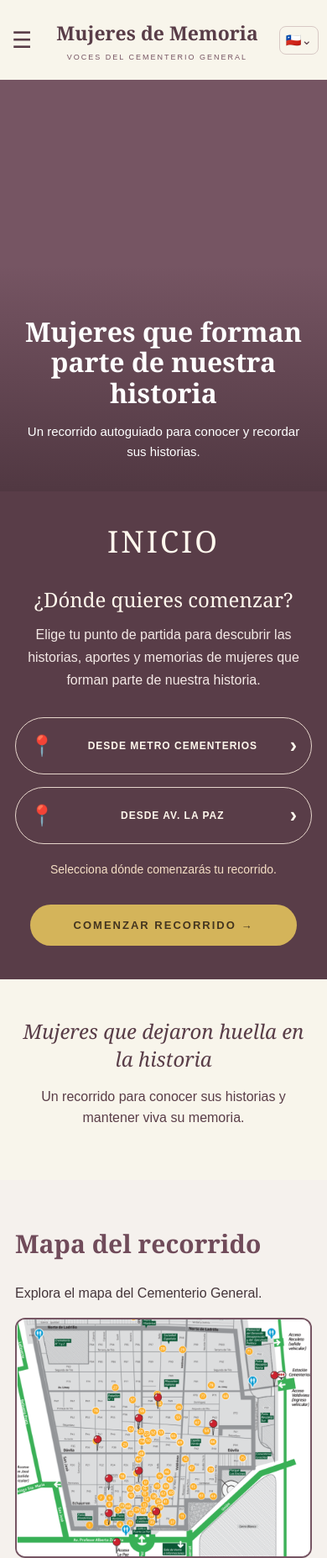
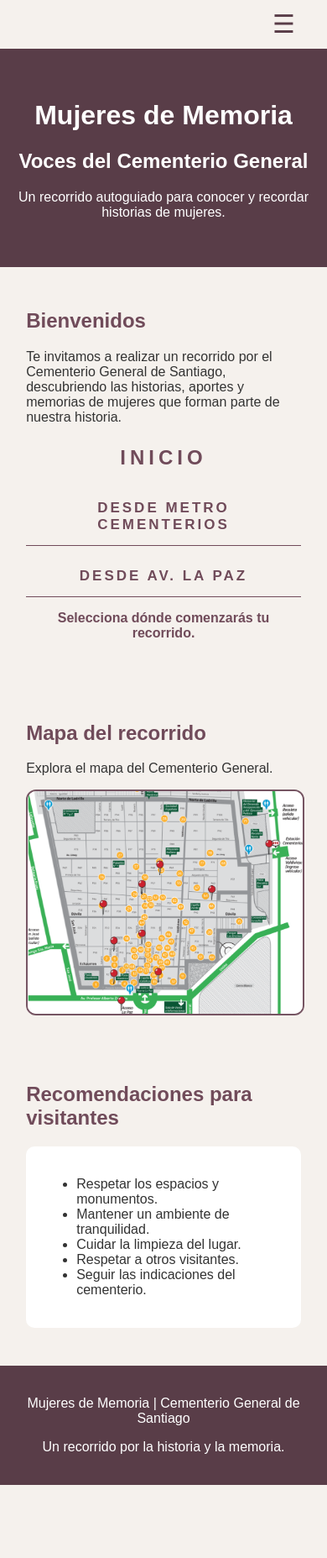
Before and after one commit to antchaveza-coder/Mujeres-de-memoria-, a plain HTML site: page index.html in a window 390 px wide. Shown: the top 1855 px of the page at 84% size. After the commit the page ends 1768 px from the top, so only its background shows below. Drawn offline with Linux system fonts and the light colour scheme.

Commit message:
Update index.html

```diff
--- a/index.html
+++ b/index.html
@@ -1,285 +1,167 @@
-
 <!DOCTYPE html>
 <html lang="es">
 <head>
 <meta charset="UTF-8">
 <meta name="viewport" content="width=device-width, initial-scale=1.0">
-<title>Mujeres de Memoria | Voces del Cementerio General</title>
+<title>Mujeres de Memoria</title>
 
 <style>
-* {
-  box-sizing: border-box;
-}
-
-html {
-  scroll-behavior: smooth;
-}
-
 body {
   margin: 0;
   font-family: Arial, sans-serif;
   background: #f5f1ed;
-  color: #44353a;
+  color: #333;
 }
 
-/* ENCABEZADO */
 header {
-  background: #f8f5eb;
-  color: #593d48;
-  min-height: 115px;
-  padding: 18px 5%;
-  display: flex;
-  align-items: center;
-  justify-content: space-between;
-  position: relative;
-  z-index: 10;
+  background: #593d48;
+  color: white;
+  text-align: center;
+  padding: 40px 15px;
 }
 
-.logo {
-  text-align: center;
-  flex: 1;
+/* Menú superior */
+.barra-menu {
+  height: 58px;
+  background: #f5f1ed;
+  display: flex;
+  justify-content: flex-end;
+  align-items: center;
+  padding: 0 28px;
+  position: relative;
+  z-index: 100;
 }
 
-.logo h1 {
-  font-family: Georgia, serif;
-  font-size: 34px;
-  margin: 0;
+.boton-menu {
+  background: transparent;
+  border: 0;
   color: #593d48;
+  font-size: 30px;
+  line-height: 1;
+  cursor: pointer;
+  padding: 7px 10px;
 }
 
-.logo p {
-  font-size: 13px;
-  letter-spacing: 4px;
-  margin: 8px 0 0;
-  color: #765563;
+.menu-desplegable {
+  display: none;
+  position: absolute;
+  top: 50px;
+  right: 22px;
+  width: 245px;
+  background: #fff;
+  border: 1px solid #e2d7dc;
+  border-radius: 9px;
+  box-shadow: 0 8px 22px rgba(45, 25, 35, .16);
+  overflow: hidden;
 }
 
-.menu-btn {
-  background: transparent;
-  border: none;
-  color: #593d48;
-  font-size: 32px;
-  cursor: pointer;
-  padding: 5px 12px;
-}
-
-.idioma {
-  border: 1px solid #d8c9c5;
-  background: transparent;
-  padding: 10px;
-  border-radius: 8px;
-  font-size: 20px;
-}
-
-/* MENÚ DESPLEGABLE */
-nav {
-  display: none;
-  background: #263f29;
-  padding: 15px 5%;
-  position: absolute;
-  top: 115px;
-  left: 0;
-  width: 100%;
-  z-index: 20;
-}
-
-nav.abierto {
+.menu-desplegable.abierto {
   display: block;
 }
 
-nav a {
+.menu-desplegable button {
   display: block;
+  width: 100%;
+  text-align: left;
+  padding: 15px 18px;
+  border: 0;
+  border-bottom: 1px solid #eee7ea;
+  background: white;
+  color: #593d48;
+  font-size: 15px;
+  cursor: pointer;
+}
+
+.menu-desplegable button:last-child {
+  border-bottom: 0;
+}
+
+.menu-desplegable button:hover {
+  background: #f5eef1;
+}
+
+section {
+  padding: 30px 8%;
+}
+
+h2 {
+  color: #704b5a;
+}
+
+.boton-comenzar {
+  background: #704b5a;
   color: white;
-  text-decoration: none;
-  padding: 20px 12px;
-  border-bottom: 1px solid rgba(255,255,255,0.12);
+  border: none;
+  padding: 16px 30px;
+  border-radius: 10px;
   font-size: 17px;
   font-weight: bold;
+  cursor: pointer;
+  margin-top: 15px;
 }
 
-nav a:hover {
-  color: #d2b65b;
+.boton-comenzar:hover {
+  background: #593d48;
 }
 
-nav a:last-child {
-  border-bottom: none;
+.seleccion-inicio {
+  text-align: center;
+  margin: 25px auto 10px;
+  max-width: 760px;
 }
 
-/* IMAGEN PRINCIPAL */
-.portada {
-  height: 520px;
-  position: relative;
-  display: flex;
-  align-items: flex-end;
-  justify-content: center;
-  background:
-    linear-gradient(to bottom, transparent 45%, rgba(35,20,25,0.45)),
-    url("./cementerio-general.jpg") center 45% / cover no-repeat,
-    #765563;
+.seleccion-inicio h3 {
+  color: #704b5a;
+  letter-spacing: 5px;
+  font-size: 24px;
+  margin-bottom: 22px;
 }
 
-.portada-contenido {
-  text-align: center;
-  color: white;
-  padding: 35px 20px;
-  width: 100%;
-}
-
-.portada-contenido h2 {
-  font-family: Georgia, serif;
-  color: white;
-  font-size: 43px;
-  line-height: 1.15;
-  margin: 0 auto 15px;
-  max-width: 850px;
-}
-
-.portada-contenido p {
-  font-size: 18px;
-  line-height: 1.6;
-  max-width: 650px;
-  margin: 0 auto;
-}
-
-/* SECCIÓN INICIO */
-#inicio {
-  padding: 45px 7% 55px;
-  background: #593d48;
-  color: #fff8ed;
-  text-align: center;
-}
-
-#inicio h2 {
-  color: #fff8ed;
-  font-family: Georgia, serif;
-  font-size: 45px;
-  font-weight: normal;
-  margin: 0 auto 28px;
-  letter-spacing: 3px;
-}
-
-#inicio h3 {
-  color: #fff8ed;
-  font-family: Georgia, serif;
-  font-size: 28px;
-  font-weight: normal;
-  margin: 0 0 12px;
-}
-
-.texto-inicio {
-  max-width: 700px;
-  margin: 0 auto 30px;
-  font-size: 16px;
-  line-height: 1.7;
-  color: #f4e9e6;
-}
-
-/* OPCIONES DE RECORRIDO */
 .botones-origen {
-  max-width: 750px;
-  margin: 30px auto 20px;
   display: flex;
   flex-direction: column;
-  gap: 15px;
+  align-items: center;
+  gap: 12px;
 }
 
 .boton-origen {
-  width: 100%;
-  min-height: 75px;
   background: transparent;
-  color: #fff8ed;
-  border: 1px solid #e7d6cc;
-  border-radius: 35px;
-  padding: 15px 25px;
-  font-size: 16px;
+  color: #704b5a;
+  border: 0;
+  border-bottom: 1px solid #704b5a;
+  padding: 14px 12px;
+  width: min(100%, 520px);
+  font-size: 17px;
   font-weight: bold;
-  letter-spacing: 2px;
+  letter-spacing: 3px;
   cursor: pointer;
-  transition: 0.25s;
-  display: flex;
-  align-items: center;
-  justify-content: space-between;
-  gap: 15px;
+  transition: background 0.2s, color 0.2s;
 }
 
 .boton-origen:hover,
 .boton-origen.seleccionado {
-  background: #f0d18a;
-  border-color: #f0d18a;
-  color: #49352d;
+  background: #704b5a;
+  color: white;
 }
 
-.icono-origen {
-  font-size: 24px;
-}
-
-.flecha {
-  font-size: 25px;
+.boton-origen:disabled {
+  opacity: 0.65;
+  cursor: default;
 }
 
 #mensajeOrigen {
-  color: #f5dfc5;
+  color: #704b5a;
+  font-weight: bold;
   min-height: 22px;
-  margin: 20px auto;
-  font-size: 14px;
-  line-height: 1.5;
+  margin-top: 16px;
 }
 
-/* BOTÓN COMENZAR */
-.boton-comenzar {
-  display: inline-block;
-  background: #d4b45a;
-  color: #44351f;
-  border: none;
-  border-radius: 35px;
-  padding: 18px 40px;
-  font-size: 16px;
-  font-weight: bold;
-  letter-spacing: 2px;
-  cursor: pointer;
-  margin-top: 10px;
-  transition: 0.25s;
-}
-
-.boton-comenzar:hover {
-  background: #ead18b;
-  transform: translateY(-2px);
-}
-
-/* FRASE INFERIOR */
-.frase-portada {
+.bienvenida-audio {
+  background: white;
+  padding: 20px;
+  margin-top: 20px;
+  border-radius: 12px;
   text-align: center;
-  padding: 45px 20px;
-  background: #f8f5eb;
-  color: #593d48;
-}
-
-.frase-portada h2 {
-  font-family: Georgia, serif;
-  font-size: 30px;
-  font-style: italic;
-  font-weight: normal;
-  margin: 0 0 15px;
-}
-
-.frase-portada p {
-  line-height: 1.6;
-}
-
-/* AUDIO DE BIENVENIDA */
-.bienvenida-audio {
-  max-width: 700px;
-  background: #fff;
-  color: #593d48;
-  padding: 25px;
-  margin: 25px auto 0;
-  border-radius: 10px;
-}
-
-.bienvenida-audio h3 {
-  color: #593d48 !important;
-  font-family: Arial, sans-serif !important;
-  font-size: 21px !important;
 }
 
 .bienvenida-audio audio {
@@ -287,27 +169,6 @@ nav a:last-child {
   max-width: 450px;
 }
 
-#mensajeBienvenida {
-  color: #765563;
-  font-size: 14px;
-}
-
-/* SECCIONES GENERALES */
-section.contenido {
-  padding: 40px 8%;
-}
-
-section.contenido h2 {
-  color: #704b5a;
-  font-family: Georgia, serif;
-  font-size: 30px;
-}
-
-section.contenido > p {
-  line-height: 1.7;
-}
-
-/* MAPA */
 .mapa {
   width: 100%;
   text-align: center;
@@ -323,7 +184,6 @@ section.contenido > p {
   border: 2px solid #765563;
 }
 
-/* HISTORIAS */
 .card {
   background: white;
   padding: 20px;
@@ -377,98 +237,14 @@ section.contenido > p {
   font-weight: bold;
 }
 
-/* RECOMENDACIONES */
-.recomendaciones {
-  background: white;
-  padding: 20px;
-  border-radius: 10px;
-  line-height: 2;
-}
-
-/* PIE DE PÁGINA */
 footer {
   background: #593d48;
   color: white;
   text-align: center;
-  padding: 25px 15px;
-  line-height: 1.7;
+  padding: 20px;
 }
 
-/* ADAPTACIÓN A CELULARES */
-@media (max-width: 650px) {
-  header {
-    min-height: 95px;
-    padding: 15px 10px;
-  }
-
-  .logo h1 {
-    font-size: 23px;
-  }
-
-  .logo p {
-    font-size: 9px;
-    letter-spacing: 2px;
-  }
-
-  .menu-btn {
-    font-size: 27px;
-    padding: 4px;
-  }
-
-  .idioma {
-    font-size: 15px;
-    padding: 7px;
-  }
-
-  nav {
-    top: 95px;
-  }
-
-  .portada {
-    height: 490px;
-  }
-
-  .portada-contenido h2 {
-    font-size: 32px;
-  }
-
-  .portada-contenido p {
-    font-size: 15px;
-  }
-
-  #inicio {
-    padding: 35px 18px 40px;
-  }
-
-  #inicio h2 {
-    font-size: 36px;
-  }
-
-  #inicio h3 {
-    font-size: 24px;
-  }
-
-  .boton-origen {
-    font-size: 12px;
-    letter-spacing: 1px;
-    padding: 13px 16px;
-    min-height: 68px;
-  }
-
-  .boton-comenzar {
-    width: 90%;
-    padding: 17px 15px;
-    font-size: 13px;
-  }
-
-  .frase-portada h2 {
-    font-size: 24px;
-  }
-
-  section.contenido {
-    padding: 30px 18px;
-  }
-
+@media (max-width: 600px) {
   .card {
     flex-direction: column;
     align-items: flex-start;
@@ -486,79 +262,66 @@ footer {
 
 <body>
 
-<!-- ENCABEZADO -->
-<header>
-  <button class="menu-btn" id="menuBtn" aria-label="Abrir menú"
-          aria-expanded="false">☰</button>
+<!-- MENÚ DESPLEGABLE -->
+<div class="barra-menu">
+  <button class="boton-menu" id="botonMenu" type="button"
+          aria-label="Abrir menú" aria-expanded="false"
+          aria-controls="menuDesplegable">☰</button>
 
-  <div class="logo">
-    <h1>Mujeres de Memoria</h1>
-    <p>VOCES DEL CEMENTERIO GENERAL</p>
-  </div>
-
-  <div class="idioma" aria-label="Idioma español">🇨🇱⌄</div>
-</header>
-
-<!-- MENÚ -->
-<nav id="menu">
-  <a href="#inicio">Inicio</a>
-  <a href="#recorrido">Recorrido</a>
-  <a href="#historias">Historias</a>
-  <a href="#visita">Recomendaciones</a>
-</nav>
-
-<!-- PORTADA CON FOTOGRAFÍA -->
-<div class="portada">
-  <div class="portada-contenido">
-    <h2>Mujeres que forman parte de nuestra historia</h2>
-    <p>Un recorrido autoguiado para conocer y recordar sus historias.</p>
+  <div class="menu-desplegable" id="menuDesplegable">
+    <button type="button" id="menuInicio">Inicio</button>
+    <button type="button" id="menuMetro">Desde Metro Cementerios</button>
+    <button type="button" id="menuAvLaPaz">Desde Av. La Paz</button>
   </div>
 </div>
 
-<!-- INICIO DEBAJO DE LA FOTOGRAFÍA -->
+<!-- TÍTULO -->
+<header>
+  <h1>Mujeres de Memoria</h1>
+  <h2 style="color:white">Voces del Cementerio General</h2>
+  <p>Un recorrido autoguiado para conocer y recordar historias de mujeres.</p>
+</header>
+
+<!-- INICIO -->
 <section id="inicio">
+  <h2>Bienvenidos</h2>
 
-  <h2>INICIO</h2>
-
-  <h3>¿Dónde quieres comenzar?</h3>
-
-  <p class="texto-inicio">
-    Elige tu punto de partida para descubrir las historias,
-    aportes y memorias de mujeres que forman parte de nuestra historia.
+  <p>
+    Te invitamos a realizar un recorrido por el Cementerio General
+    de Santiago, descubriendo las historias, aportes y memorias
+    de mujeres que forman parte de nuestra historia.
   </p>
 
+  <div class="seleccion-inicio">
+    <h3>INICIO</h3>
+
     <div class="botones-origen">
-
       <button class="boton-origen" id="desdeMetro" type="button">
-      <span class="icono-origen">📍</span>
-      <span>DESDE METRO CEMENTERIOS</span>
-      <span class="flecha">›</span>
+        DESDE METRO CEMENTERIOS
       </button>
 
       <button class="boton-origen" id="desdeAvLaPaz" type="button">
-      <span class="icono-origen">📍</span>
-      <span>DESDE AV. LA PAZ</span>
-      <span class="flecha">›</span>
+        DESDE AV. LA PAZ
       </button>
-
     </div>
 
     <p id="mensajeOrigen" aria-live="polite">
       Selecciona dónde comenzarás tu recorrido.
     </p>
+  </div>
 
+  <div style="text-align:center">
     <button class="boton-comenzar" id="botonComenzar" hidden>
-    COMENZAR RECORRIDO →
+      ▶ COMENZAR RECORRIDO
     </button>
+  </div>
 
   <!-- AUDIO DE BIENVENIDA -->
   <div class="bienvenida-audio" id="bienvenidaAudio" hidden>
-
     <h3>🎧 Bienvenida y recomendaciones</h3>
 
     <p>
-      Antes de comenzar, escucha las recomendaciones
-      para realizar el recorrido.
+      Antes de comenzar, escucha las recomendaciones para realizar el recorrido.
     </p>
 
     <audio id="audioBienvenida" controls preload="metadata">
@@ -571,45 +334,31 @@ footer {
     <p id="mensajeBienvenida">
       Cuando termine este audio, se desbloqueará el primer hito.
     </p>
-
   </div>
-
 </section>
 
-<!-- FRASE -->
-<div class="frase-portada">
-  <h2>Mujeres que dejaron huella en la historia</h2>
-  <p>
-    Un recorrido para conocer sus historias y mantener viva su memoria.
-  </p>
-</div>
-
 <!-- MAPA -->
-<section id="recorrido" class="contenido">
-
+<section id="recorrido">
   <h2>Mapa del recorrido</h2>
-
   <p>Explora el mapa del Cementerio General.</p>
 
   <div class="mapa">
     <img
       src="https://raw.githubusercontent.com/antchaveza-coder/Mujeres-de-memoria-/main/Mapa%20cementerio.png"
-      alt="Mapa del recorrido Mujeres de Memoria">
+      alt="Mapa original del recorrido Mujeres de Memoria">
   </div>
-
 </section>
 
 <!-- HISTORIAS -->
-<section id="historias" class="contenido" hidden>
-
+<section id="historias" hidden>
   <h2>Historias del recorrido</h2>
-
   <p>Escucha cada historia para desbloquear el siguiente punto.</p>
 
   <!-- 1. CARMELA CARVAJAL -->
   <div class="card">
     <img src="./WhatsApp%20Image%202026-11-23%20at%2011.37.04.jpeg"
          alt="Fotografía de Carmela Carvajal de Prat">
+
     <div class="card-info">
       <h3>1. Carmela Carvajal de Prat</h3>
       <p>Patio 60</p>
@@ -627,6 +376,7 @@ footer {
   <div class="card">
     <img src="./WhatsApp%20Image%202026-11-23%20at%2011.37.04%20(1).jpeg"
          alt="Fotografía de Rebeca Matte">
+
     <div class="card-info">
       <h3>2. Rebeca Matte</h3>
       <p>Patio 68</p>
@@ -644,6 +394,7 @@ footer {
   <div class="card">
     <img src="./WhatsApp%20Image%202026-11-23%20at%2011.37.04%20(2).jpeg"
          alt="Fotografía de Marcela Paz">
+
     <div class="card-info">
       <h3>3. Marcela Paz</h3>
       <p>Patio 56</p>
@@ -661,6 +412,7 @@ footer {
   <div class="card">
     <img src="./WhatsApp%20Image%202026-11-23%20at%2011.37.04%20(3).jpeg"
          alt="Fotografía de Irene Morales">
+
     <div class="card-info">
       <h3>4. Irene Morales</h3>
       <p>Patio 27</p>
@@ -678,6 +430,7 @@ footer {
   <div class="card">
     <img src="./WhatsApp%20Image%202026-11-23%20at%2011.37.05.jpeg"
          alt="Fotografía de Eloísa Díaz">
+
     <div class="card-info">
       <h3>5. Eloísa Díaz</h3>
       <p>Patio 12</p>
@@ -695,6 +448,7 @@ footer {
   <div class="card">
     <img src="./WhatsApp%20Image%202026-11-23%20at%2011.37.05%20(1).jpeg"
          alt="Veteranos de la Guerra del 79">
+
     <div class="card-info">
       <h3>6. Veteranos de la Guerra del 79</h3>
       <p>Patio 9</p>
@@ -712,6 +466,7 @@ footer {
   <div class="card">
     <img src="./WhatsApp%20Image%202026-11-23%20at%2011.37.05%20(2).jpeg"
          alt="Fotografía de Isidora Zegers">
+
     <div class="card-info">
       <h3>7. Isidora Zegers</h3>
       <p>Patio 3</p>
@@ -729,6 +484,7 @@ footer {
   <div class="card">
     <img src="./WhatsApp%20Image%202026-11-23%20at%2011.37.05%20(3).jpeg"
          alt="Fotografía de Paula Jaraquemada">
+
     <div class="card-info">
       <h3>8. Paula Jaraquemada</h3>
       <p>Patio 7</p>
@@ -746,6 +502,7 @@ footer {
   <div class="card">
     <img src="./WhatsApp%20Image%202026-11-23%20at%2011.37.05%20(4).jpeg"
          alt="Monumento de la Plaza de La Paz">
+
     <div class="card-info">
       <h3>9. Monumento de la Plaza de La Paz</h3>
       <p>Plaza de La Paz</p>
@@ -762,15 +519,13 @@ footer {
   <p id="mensajeFinal" hidden>
     ❤️ ¡Felicitaciones! Has completado el recorrido Mujeres de Memoria.
   </p>
-
 </section>
 
 <!-- RECOMENDACIONES -->
-<section id="visita" class="contenido">
-
+<section id="visita">
   <h2>Recomendaciones para visitantes</h2>
 
-  <div class="recomendaciones">
+  <div class="card">
     <ul>
       <li>Respetar los espacios y monumentos.</li>
       <li>Mantener un ambiente de tranquilidad.</li>
@@ -779,7 +534,6 @@ footer {
       <li>Seguir las indicaciones del cementerio.</li>
     </ul>
   </div>
-
 </section>
 
 <!-- PIE DE PÁGINA -->
@@ -789,23 +543,6 @@ footer {
 </footer>
 
 <script>
-// MENÚ DESPLEGABLE
-const menuBtn = document.getElementById("menuBtn");
-const menu = document.getElementById("menu");
-
-menuBtn.addEventListener("click", () => {
-  const abierto = menu.classList.toggle("abierto");
-  menuBtn.setAttribute("aria-expanded", abierto);
-});
-
-menu.querySelectorAll("a").forEach(enlace => {
-  enlace.addEventListener("click", () => {
-    menu.classList.remove("abierto");
-    menuBtn.setAttribute("aria-expanded", "false");
-  });
-});
-
-// ELEMENTOS DEL RECORRIDO
 const botonComenzar = document.getElementById("botonComenzar");
 const bienvenidaAudio = document.getElementById("bienvenidaAudio");
 const audioBienvenida = document.getElementById("audioBienvenida");
@@ -816,6 +553,66 @@ const botonDesdeMetro = document.getElementById("desdeMetro");
 const botonDesdeAvLaPaz = document.getElementById("desdeAvLaPaz");
 const mensajeOrigen = document.getElementById("mensajeOrigen");
 
+// MENÚ DESPLEGABLE
+const botonMenu = document.getElementById("botonMenu");
+const menuDesplegable = document.getElementById("menuDesplegable");
+
+function cerrarMenu() {
+  menuDesplegable.classList.remove("abierto");
+  botonMenu.setAttribute("aria-expanded", "false");
+}
+
+botonMenu.addEventListener("click", (evento) => {
+  evento.stopPropagation();
+
+  const abierto = menuDesplegable.classList.toggle("abierto");
+
+  botonMenu.setAttribute("aria-expanded", String(abierto));
+});
+
+document.addEventListener("click", (evento) => {
+  if (
+    !menuDesplegable.contains(evento.target) &&
+    evento.target !== botonMenu
+  ) {
+    cerrarMenu();
+  }
+});
+
+document.addEventListener("keydown", (evento) => {
+  if (evento.key === "Escape") {
+    cerrarMenu();
+  }
+});
+
+// OPCIONES DEL MENÚ
+document.getElementById("menuInicio").addEventListener("click", () => {
+  cerrarMenu();
+
+  document.getElementById("inicio").scrollIntoView({
+    behavior: "smooth"
+  });
+});
+
+document.getElementById("menuMetro").addEventListener("click", () => {
+  seleccionarOrigen("metro");
+  cerrarMenu();
+
+  document.getElementById("inicio").scrollIntoView({
+    behavior: "smooth"
+  });
+});
+
+document.getElementById("menuAvLaPaz").addEventListener("click", () => {
+  seleccionarOrigen("av-la-paz");
+  cerrarMenu();
+
+  document.getElementById("inicio").scrollIntoView({
+    behavior: "smooth"
+  });
+});
+
+// TARJETAS Y AUDIOS ORIGINALES
 const tarjetasOriginales = Array.from(
   historias.querySelectorAll(":scope > .card")
 );
@@ -832,9 +629,8 @@ let bloques = [];
 let audios = [];
 let indiceHitoActual = 0;
 
-// ORGANIZAR LOS HITOS SEGÚN EL PUNTO DE PARTIDA
+// ORGANIZAR HITOS SEGÚN EL PUNTO DE PARTIDA
 function organizarHitos(direccion) {
-
   const indices = tarjetasOriginales.map((_, indice) => indice);
 
   if (direccion === "av-la-paz") {
@@ -844,7 +640,6 @@ function organizarHitos(direccion) {
   const fragmento = document.createDocumentFragment();
 
   indices.forEach((indiceOriginal, posicion) => {
-
     const tarjeta = tarjetasOriginales[indiceOriginal];
     const bloqueAudio = bloquesOriginales[indiceOriginal];
     const titulo = tarjeta.querySelector("h3");
@@ -857,10 +652,9 @@ function organizarHitos(direccion) {
     titulo.textContent =
       `${posicion + 1}. ${titulo.dataset.tituloOriginal}`;
 
-    // Mover la historia junto con su propio audio.
+    // La tarjeta se mueve junto a su propio audio.
     fragmento.appendChild(tarjeta);
     fragmento.appendChild(bloqueAudio);
-
   });
 
   historias.insertBefore(fragmento, mensajeFinal);
@@ -876,7 +670,6 @@ function organizarHitos(direccion) {
 
 // SELECCIONAR PUNTO DE PARTIDA
 function seleccionarOrigen(direccion) {
-
   if (recorridoIniciado) return;
 
   direccionSeleccionada = direccion;
@@ -908,9 +701,8 @@ botonDesdeAvLaPaz.addEventListener("click", () => {
   seleccionarOrigen("av-la-paz");
 });
 
-// DESBLOQUEAR EL HITO CORRESPONDIENTE
+// DESBLOQUEAR EL AUDIO DEL HITO CORRESPONDIENTE
 function desbloquearHito(indice) {
-
   const bloque = bloques[indice];
 
   if (!bloque) return;
@@ -939,7 +731,6 @@ function desbloquearHito(indice) {
 
 // COMENZAR RECORRIDO
 botonComenzar.addEventListener("click", async () => {
-
   if (!direccionSeleccionada || recorridoIniciado) return;
 
   recorridoIniciado = true;
@@ -951,39 +742,29 @@ botonComenzar.addEventListener("click", async () => {
 
   bienvenidaAudio.hidden = false;
 
-  bienvenidaAudio.scrollIntoView({
-    behavior: "smooth",
-    block: "center"
-  });
-
   try {
     await audioBienvenida.play();
   } catch (error) {
     mensajeBienvenida.textContent =
       "Presiona reproducir para escuchar la bienvenida.";
   }
-
 });
 
-// AL TERMINAR LA BIENVENIDA SE DESBLOQUEA EL PRIMER HITO
+// CUANDO TERMINA LA BIENVENIDA SE DESBLOQUEA EL PRIMER HITO
 audioBienvenida.addEventListener("ended", () => {
-
   historias.hidden = false;
 
   mensajeBienvenida.textContent =
     "¡Bienvenida escuchada! Ya puedes comenzar el recorrido.";
 
   desbloquearHito(0);
-
 });
 
-// DESBLOQUEO PROGRESIVO DE LOS AUDIOS
+// CUANDO TERMINA CADA AUDIO SE DESBLOQUEA EL SIGUIENTE
 bloquesOriginales.forEach((bloque) => {
-
   const audio = bloque.querySelector(".audio-hito");
 
   audio.addEventListener("ended", () => {
-
     const indice = audios.indexOf(audio);
 
     if (indice !== indiceHitoActual) return;
@@ -991,11 +772,8 @@ bloquesOriginales.forEach((bloque) => {
     const siguiente = indice + 1;
 
     if (siguiente < audios.length) {
-
       desbloquearHito(siguiente);
-
     } else {
-
       mensajeFinal.hidden = false;
 
       mensajeFinal.textContent =
@@ -1005,11 +783,8 @@ bloquesOriginales.forEach((bloque) => {
         behavior: "smooth",
         block: "center"
       });
-
     }
-
   });
-
 });
 </script>
 
```
Lines whose indentation alone changed are shown as unchanged.
